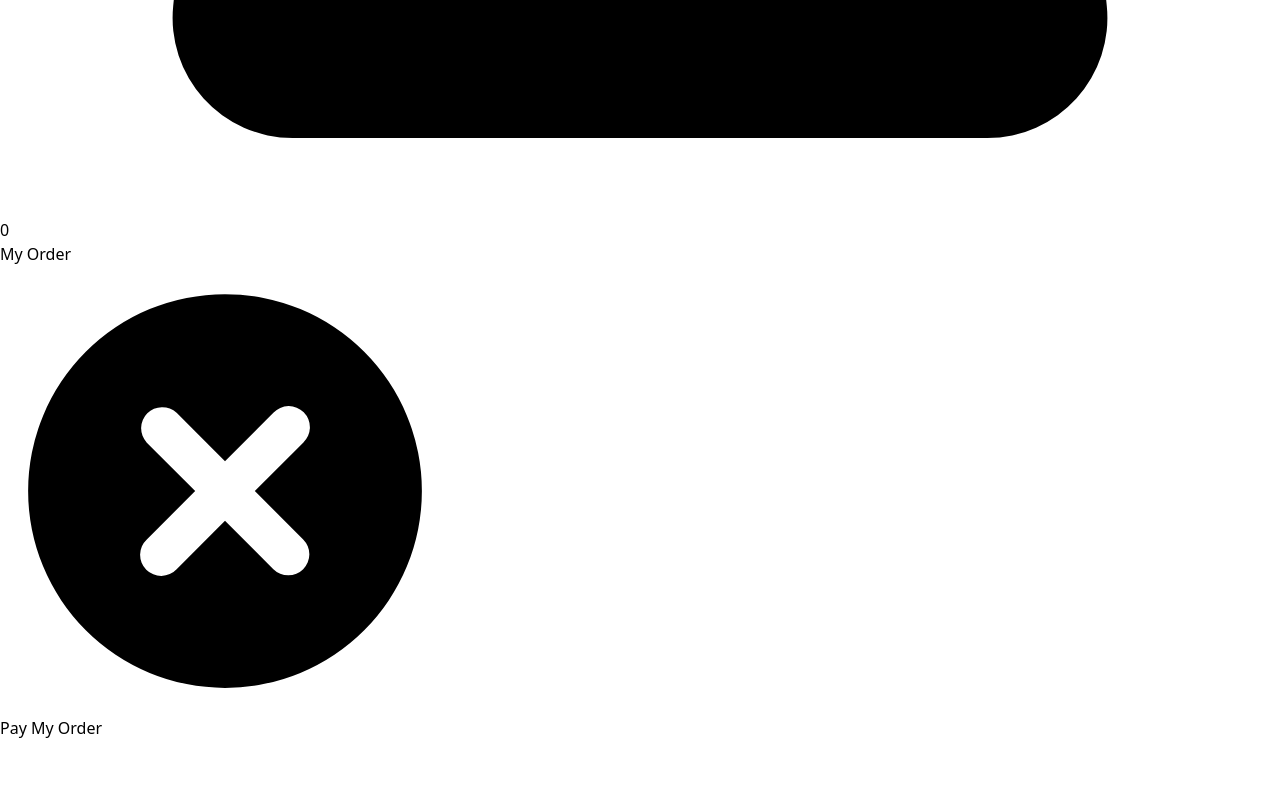
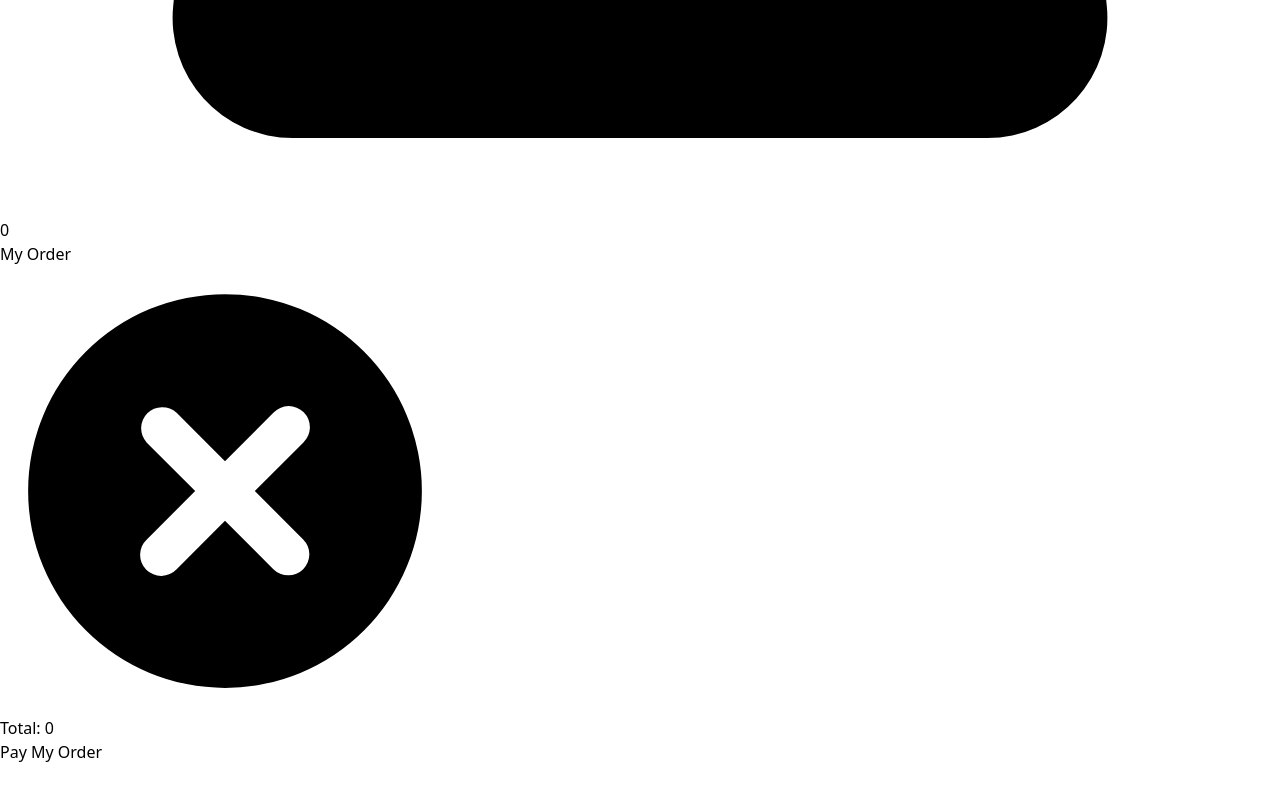
Before and after one commit to YakeCode/React-Vite-Taildwind, a React (Vite) app: page /sign-in in a window 1280 px wide. Shown: the part 1350-2150 px from the top of the page. Built offline with nearby package versions, Linux system fonts and the light colour scheme.

Commit message:
eliminando productos del carro y sumando el total, bug en cantidad

```diff
--- a/src/Components/Card/index.jsx
+++ b/src/Components/Card/index.jsx
@@ -6,18 +6,32 @@ import { ShoppingCartContext } from "../../context"
 const Card = (data)=> {
 
     const context = useContext(ShoppingCartContext)
+
     const showProduct = (productdetail)=>{
         context.openProductDetail()
         context.setProductToShow(productdetail)
         context.closeCheckoutSideMenu()
+        console.log(`show product : ${showProduct}`)
     }
 
-    const addProductsToCard = (productData)=> {
-        context.closeProductDetail()
+    const addProductsToCard = (productData) => {
+        const productIndex = context.cartProducts.findIndex( product => product.id === productData.id);
+
+        if (productIndex === -1) {
+            // Producto no existe en el carrito, se agrega con cantidad inicial
+            context.setCartProducts([...context.cartProducts, { ...productData, productQuantity : 1 }]);
+        } else {
+            // Producto ya existe, se actualiza la cantidad
+            const updatedProducts = [...context.cartProducts.id];
+            updatedProducts[productIndex].quantity += 1;
+            context.setCartProducts(updatedProducts);
+        }
+
         context.setCount(context.count + 1);
-        context.setCartProducts([...context.cartProducts, productData])
-        context.openCheckoutSideMenu()
-    }
+        context.openCheckoutSideMenu();
+        context.setProductQuantity(context.productQuantity + 1);
+    };
+
 
     const noClickInPlus = ()=>{
 
@@ -42,7 +56,7 @@ const Card = (data)=> {
 
                 onClick={(noDetailOpen)=>{
                     noDetailOpen.stopPropagation()
-                    addProductsToCard(data.data)
+                    context.setProductQuantity(context.productQuantity +1)
                 }}
                 >
                     <PlusIcon className="size-8"
--- a/src/Components/CheckoutSideMenu/index.jsx
+++ b/src/Components/CheckoutSideMenu/index.jsx
@@ -1,10 +1,9 @@
-
-
 import './style.css'
 import { XCircleIcon } from "@heroicons/react/16/solid"
 import { useContext } from "react"
 import { ShoppingCartContext } from "../../context"
 import { OrderCard } from "../OrderCard/index"
+import { totalPrice } from "../../utils/index"
 
 
 function CheckoutSideMenu() {
@@ -14,6 +13,7 @@ function CheckoutSideMenu() {
         const filteredProducts =
             context.cartProducts.filter((product)=> product.id != id)
             context.setCartProducts(filteredProducts)
+            context.setCount(context.count - 1)
     }
 
     return (
@@ -49,6 +49,11 @@ function CheckoutSideMenu() {
 
                 </div>
 
+                <div>
+                    <p>{`Total: ${totalPrice(context.cartProducts)}`}</p>
+
+                </div>
+
 
                 <button className="w-full flex justify-center h-[6%] items-center absolute bottom-0 m-4"
                 >
--- a/src/Components/Navbar/index.jsx
+++ b/src/Components/Navbar/index.jsx
@@ -132,7 +132,6 @@ const Navbar = () => {
                 <li className="flex  ">
                     <ShoppingBagIcon className="size-7 text-[#59A0A2] "/>
                     <span className="text-xs font-semibold h-4 w-4 flex items-center justify-center bg-[#d1e9ce] text-[#4f9092] border-slate-300 rounded-md">
-
                         {context.count}
                     </span>
 
--- a/src/Components/OrderCard/index.jsx
+++ b/src/Components/OrderCard/index.jsx
@@ -6,12 +6,9 @@ import { TrashIcon } from "@heroicons/react/16/solid"
 
 import { ShoppingCartContext } from "../../context/index"
 
-
-
 const OrderCard =  props => {
 
   const context = useContext (ShoppingCartContext)
-
 
   const { imageUrl, title, price, handleDelete, id} =props
 
@@ -35,7 +32,9 @@ const OrderCard =  props => {
         <div className="w-[30%] flex  items-center  gap-6 justify-end">
 
           <span className="text-sm font-semibold h-5 w-5 flex items-center justify-center bg-[#d1e9ce] text-[#4f9092] border-slate-300 rounded-md">
+
             {context.productQuantity}
+
           </span>
 
           <span className="text-lg font-medium">
--- a/src/Components/ProductDetail/index.jsx
+++ b/src/Components/ProductDetail/index.jsx
@@ -84,9 +84,6 @@ function ProductDetail() {
                     </button>
 
                 </div>
-
-
-
             </div>
 
         </aside>
--- /dev/null
+++ b/src/utils/index.js
@@ -0,0 +1,9 @@
+export const totalPrice = (products) => {
+    let sum = 0;
+    products.forEach(product => {
+        if (product && product.price) { // Verifica que el producto y su precio existan
+            sum += product.price;
+        }
+    });
+    return sum;
+};
```
